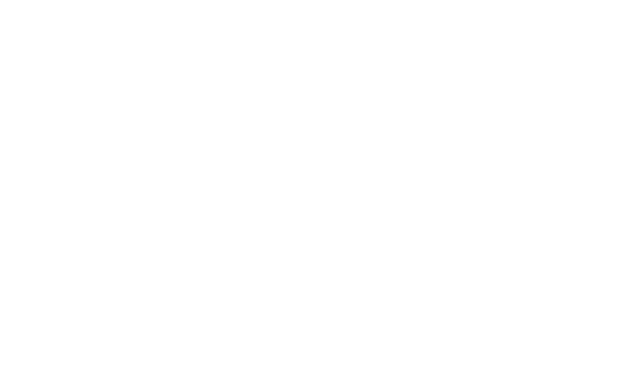
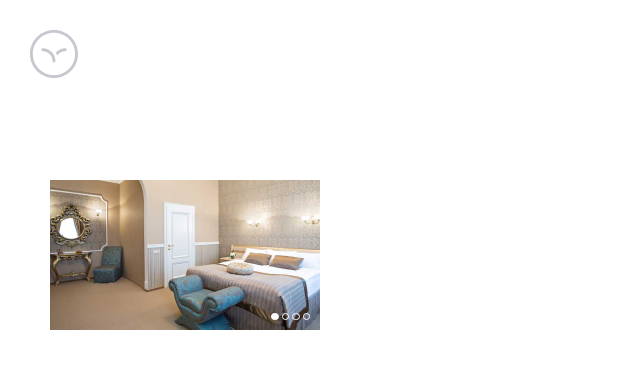
Before and after one commit to Vamba45/Toxin-hotel, a React app: page /cards in a window 1280 px wide. Before the commit this address had no page. Shown: the top 368 px of the page, without its empty margins (0-640 px from the left). Built offline with nearby package versions, Linux system fonts and the light colour scheme.

Commit message:
add cards page

```diff
--- a/src/index.tsx
+++ b/src/index.tsx
@@ -6,6 +6,7 @@
 import ColorsTypes from './pages/UI Kit/colorsTypes/colorsTypes';
 import FormElements from './pages/UI Kit/formElements/formElements';
 import HeadersFooters from './pages/UI Kit/headersFooters/headersFooters';
+import Cards from './pages/UI Kit/cards/cards';
 //import { Provider } from 'react-redux';
 //import  {setupStore} from './store/store';
 
@@ -21,6 +22,7 @@
             <Route path="/" element={<ColorsTypes />} />
             <Route path="/formElements" element={<FormElements />} />
             <Route path="/headfoot" element={<HeadersFooters />} />
+            <Route path="/cards" element={<Cards />} />
             {/* <Route path="*" element={<NotFound />} /> */}
         </Routes>
     </Router>
--- /dev/null
+++ b/src/pages/UI Kit/cards/cards.scss
@@ -0,0 +1,3 @@
+.cards {
+    margin: 180px 50px;
+}
--- /dev/null
+++ b/src/pages/UI Kit/cards/cards.tsx
@@ -0,0 +1,19 @@
+import { FC } from 'react';
+import './cards.scss';
+
+import card1 from '../../../assets/img/cards/1.png';
+import card2 from '../../../assets/img/cards/2.png';
+import card3 from '../../../assets/img/cards/3.png';
+import card4 from '../../../assets/img/cards/4.png';
+
+import Slider from '../../../components/slider/slider';
+
+const Cards: FC = () => {
+    return(
+        <div className='cards uikit'>
+            <Slider items={[card1, card2, card3, card4]}/>
+        </div>
+    )
+}
+
+export default Cards;
--- a/src/pages/UI Kit/formElements/formElements.tsx
+++ b/src/pages/UI Kit/formElements/formElements.tsx
@@ -17,12 +17,6 @@
 import RangeSlider from '../../../components/rangeSlider/rangeSlider';
 
 import Pagination from '../../../components/pagination/pagination';
-import Slider from '../../../components/slider/slider';
-
-import card1 from '../../../assets/img/cards/1.png';
-import card2 from '../../../assets/img/cards/2.png';
-import card3 from '../../../assets/img/cards/3.png';
-import card4 from '../../../assets/img/cards/4.png';
 
 const FormElements = () => {
     return (
@@ -84,8 +78,6 @@
             <RangeSlider maxValue={15000} defaultMax={10000} defaultMin={5000} priceGap={1500} title='range slider'/>
 
             <Pagination pageLimit={15}/>
-
-            <Slider items={[card1, card2, card3, card4]}/>
         </div>
     )
 }
```
